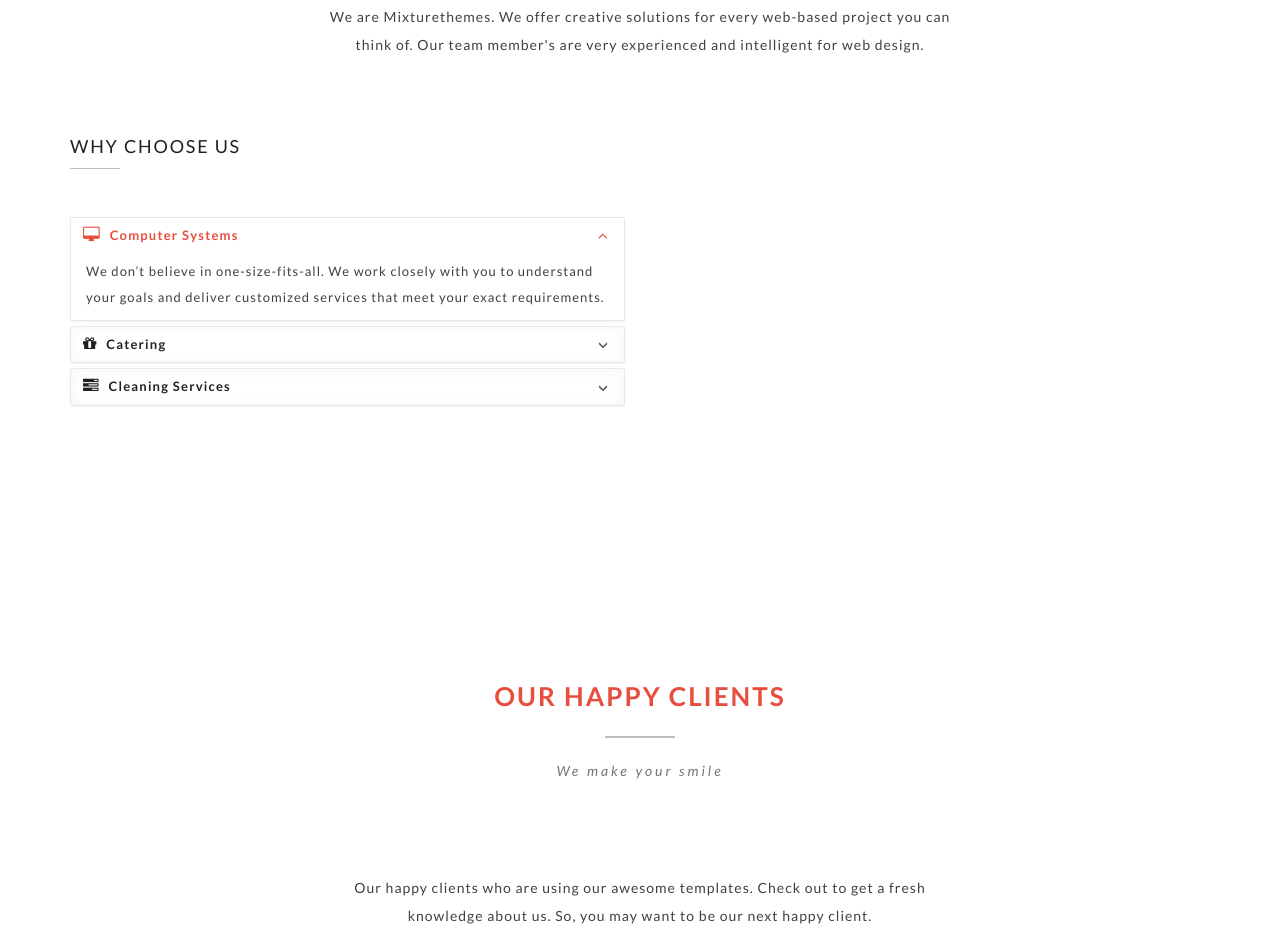
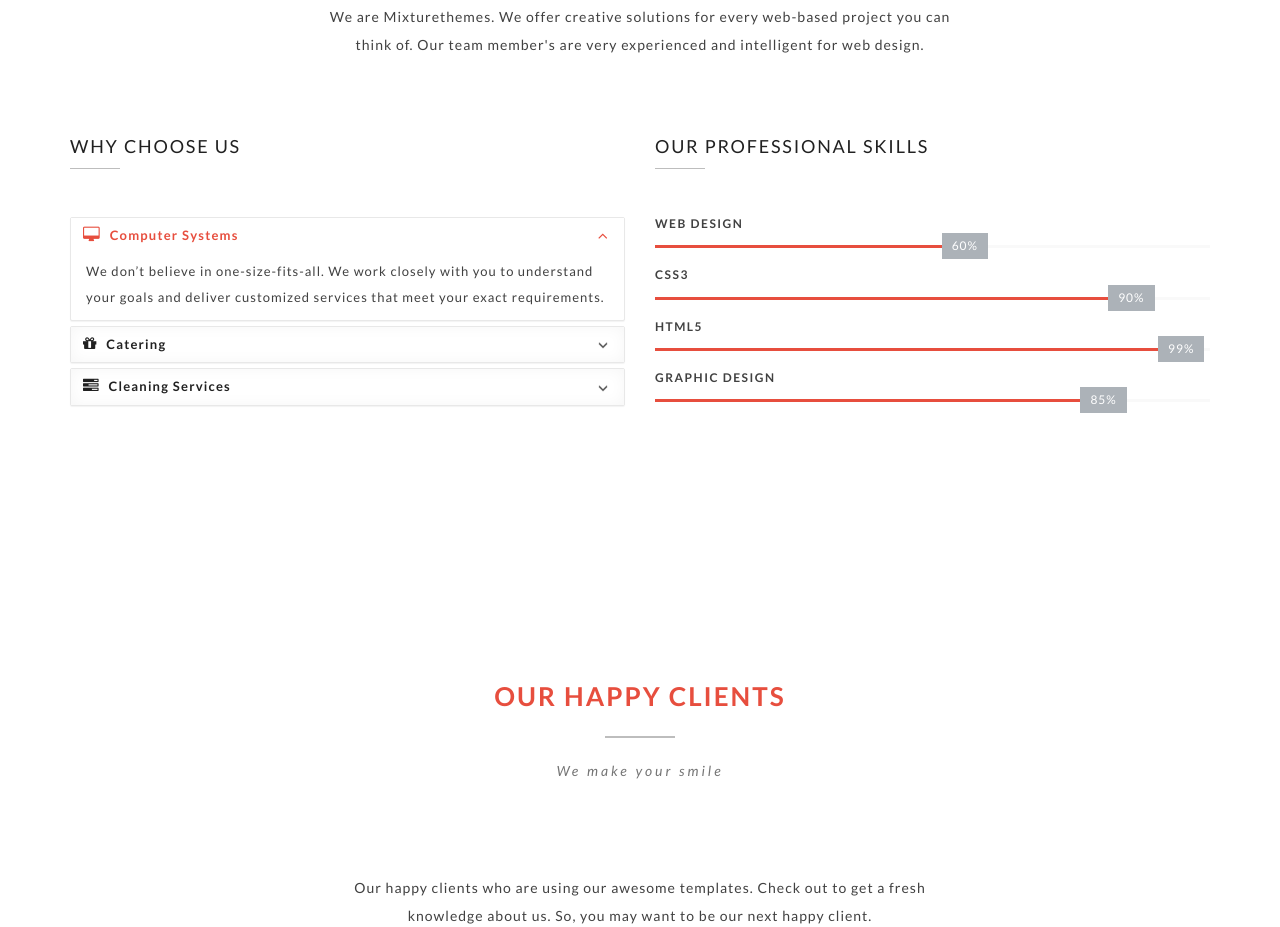
Before and after one commit to KutumelaP/site, a plain HTML site: page index.html in a window 1280 px wide. Shown: the part 4055-4982 px from the top of the page. Drawn offline with Linux system fonts and the light colour scheme; some packages are replaced by stand-ins of ours; files whose address does not match are found by name.

Commit message:
Update index.html
test

```diff
--- a/index.html
+++ b/index.html
@@ -614,7 +614,49 @@
 				<!-- //Accordion End -->
 
 				<!-- Skills Start -->
+				<div class="col-md-6 our-skills">
+					<h4 class="classic-title">Our Professional Skills</h4>
 
+					<div class="skill-shortcode">
+						<div class="skill">
+							<h6>Web Design</h6>
+							<div class="progress">
+								<div class="progress-bar" role="progressbar" data-percentage="60">
+									<span class="progress-bar-span">60%</span>
+									<span class="sr-only">60% Complete</span>
+								</div>
+							</div>
+						</div>
+
+						<div class="skill">
+							<h6>Css3</h6>
+							<div class="progress">
+								<div class="progress-bar" role="progressbar" data-percentage="90">
+									<span class="progress-bar-span">90%</span>
+									<span class="sr-only">90% Complete</span>
+								</div>
+							</div>
+						</div>
+						<div class="skill">
+							<h6>Html5</h6>
+							<div class="progress">
+								<div class="progress-bar" role="progressbar" data-percentage="99">
+									<span class="progress-bar-span">99%</span>
+									<span class="sr-only">99% Complete</span>
+								</div>
+							</div>
+						</div>
+						<div class="skill">
+							<h6>Graphic Design</h6>
+							<div class="progress">
+								<div class="progress-bar" role="progressbar" data-percentage="85">
+									<span class="progress-bar-span">85%</span>
+									<span class="sr-only">85% Complete</span>
+								</div>
+							</div>
+						</div>
+					</div>
+				</div>
 				<!-- //Skills End -->
 			</div>
 			<!-- //Team Row End -->
```
